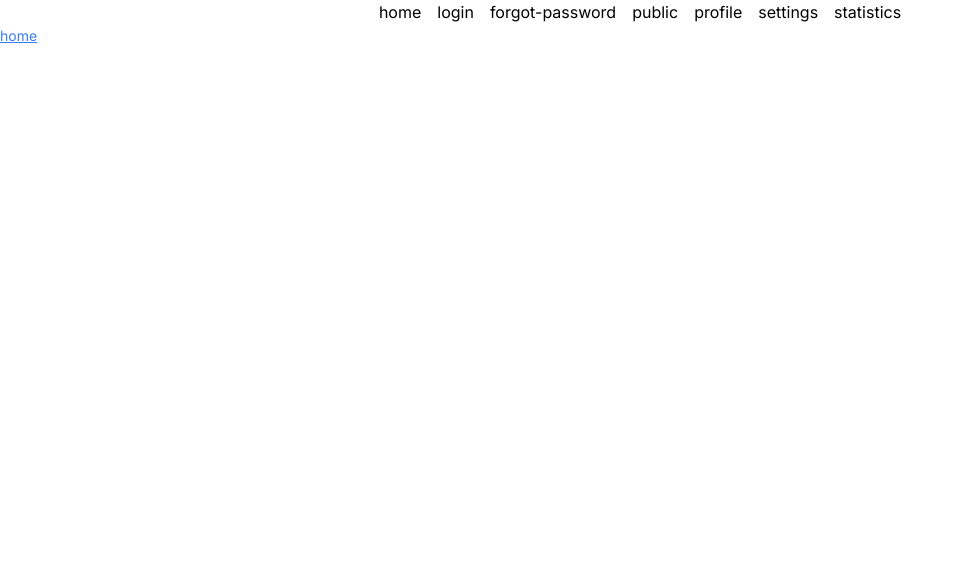
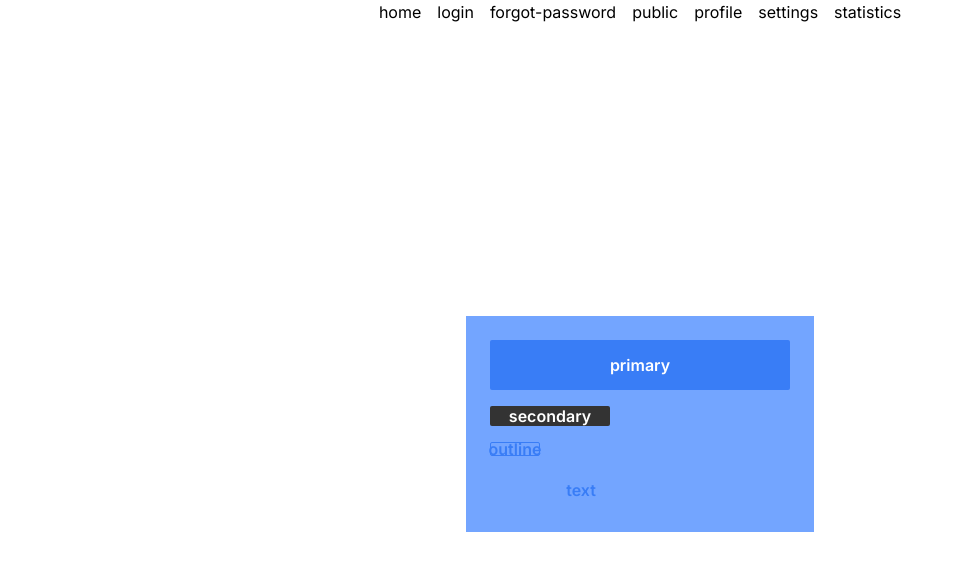
Before and after one commit to instaitincubator/instagram, a Next.js app: page / in a window 1280 px wide. Shown: the top 570 px of the page, without its empty margins (0-964 px from the left). Built offline with nearby package versions, Linux system fonts and the light colour scheme.

Commit message:
KAN-9 init: feat: add button component

```diff
--- a/src/pages/index.tsx
+++ b/src/pages/index.tsx
@@ -1,10 +1,28 @@
 import { Inter } from 'next/font/google'
 import { getLayout } from 'src/app/layouts/mainLayout/Layout'
+import Button from 'src/shared/ui/Button'
 
 const inter = Inter({ subsets: ['latin'] })
 
 export default function Home() {
-  return <div className="text-regular-link">home</div>
+  return (
+    <div className="flex items-center justify-center h-screen">
+      <div className="flex flex-col gap-4 bg-accent-100 p-6">
+        <Button size="xxl" type="button" variant="primary">
+          primary
+        </Button>
+        <Button type="button" variant="secondary">
+          secondary
+        </Button>
+        <Button size="m" type="button" variant="outline">
+          outline
+        </Button>
+        <Button size="xl" type="button" variant="text">
+          text
+        </Button>
+      </div>
+    </div>
+  )
 }
 
 Home.getLayout = getLayout
--- a/src/shared/ui/Button.tsx
+++ b/src/shared/ui/Button.tsx
@@ -0,0 +1,72 @@
+import {
+  ComponentPropsWithoutRef,
+  ElementRef,
+  ElementType,
+  ForwardedRef,
+  ReactElement,
+  forwardRef,
+} from 'react'
+
+import clsx from 'clsx'
+
+import styles from './styles.module.css'
+
+export type ButtonVariant = 'outline' | 'primary' | 'secondary' | 'text'
+export type ButtonSize = 'l' | 'm' | 's' | 'xl' | 'xxl'
+
+type InferType<T> = T extends ElementType<infer U> ? U : never
+
+export type ButtonProps<T extends ElementType = 'button'> = {
+  as?: T
+  fullWidth?: boolean
+  size?: ButtonSize
+  variant?: ButtonVariant
+} & ComponentPropsWithoutRef<T>
+
+const Button = forwardRef(
+  <T extends ElementType = 'button'>(props: ButtonProps<T>, ref: ForwardedRef<InferType<T>>) => {
+    const {
+      as: Component = 'button',
+      children,
+      className,
+      fullWidth = false,
+      size = 'l',
+      variant = 'primary',
+      ...rest
+    } = props
+
+    const variantClasses = {
+      outline: styles['btn-outline'],
+      primary: styles['btn-primary'],
+      secondary: styles['btn-secondary'],
+      text: styles['btn-text'],
+    }
+    const btnSizes = {
+      l: styles['btn-l'],
+      m: styles['btn-m'],
+      s: styles['btn-s'],
+      xl: styles['btn-xl'],
+      xxl: styles['btn-xxl'],
+    }
+    const classNames = clsx(
+      styles.btn,
+      variantClasses[variant],
+      btnSizes[size],
+      fullWidth && styles['btn-full-width'],
+      className,
+      Component === 'a' && 'no-underline'
+    )
+
+    return (
+      <Component className={classNames} ref={ref} {...rest}>
+        {children}
+      </Component>
+    )
+  }
+)
+
+export default Button as <T extends ElementType = 'button'>(
+  props: {
+    ref?: ForwardedRef<ElementRef<T>>
+  } & ButtonProps<T>
+) => ReactElement
--- a/src/shared/ui/styles.module.css
+++ b/src/shared/ui/styles.module.css
@@ -0,0 +1,109 @@
+.btn {
+  @apply flex justify-center items-center relative no-underline box-border rounded-[2px] py-[6px] px-[24px] text-h3;
+}
+
+.btn-full-width {
+  width: 100%;
+}
+
+/* Варианты кнопок */
+.btn-primary {
+  @apply bg-accent-500 text-light-100;
+}
+
+.btn-secondary {
+  @apply bg-dark-300 text-light-100;
+}
+
+.btn-outline {
+  @apply border border-accent-500 text-accent-500;
+}
+
+.btn-text {
+  @apply text-accent-500 w-[100px] h-[36px] text-h3;
+}
+
+/* Состояния кнопок */
+.btn-primary:hover {
+  @apply bg-accent-100;
+}
+
+.btn-primary:focus {
+  @apply bg-accent-500 border-2 border-accent-700 box-border;
+}
+
+.btn-primary:active {
+  @apply bg-accent-700;
+}
+
+.btn-primary:disabled {
+  @apply bg-accent-900;
+}
+
+.btn-secondary:hover {
+  @apply bg-dark-100;
+}
+
+.btn-secondary:focus {
+  @apply bg-dark-300 border border-accent-300;
+}
+
+.btn-secondary:active {
+  @apply bg-dark-500;
+}
+
+.btn-secondary:disabled {
+  @apply bg-dark-500;
+}
+
+.btn-outline:hover {
+  @apply border border-accent-100;
+}
+
+.btn-outline:focus {
+  @apply border-2 border-accent-700;
+}
+
+.btn-outline:active {
+  @apply border-accent-700;
+}
+
+.btn-outline:disabled {
+  @apply border border-accent-900;
+}
+
+.btn-text:hover {
+  @apply text-accent-100;
+}
+
+.btn-text:focus {
+  @apply border-2 border-accent-700 text-accent-500;
+}
+
+.btn-text:active {
+  @apply text-accent-700;
+}
+
+.btn-text:disabled {
+  @apply border border-accent-900 text-accent-900;
+}
+
+.btn-l {
+  @apply w-[120px] h-[20px];
+}
+
+.btn-m {
+  @apply w-[50px] h-[5px];
+}
+
+.btn-s {
+  @apply w-[182px] h-[36px];
+}
+
+.btn-xl {
+  @apply w-[182px] h-[36px];
+}
+
+.btn-xxl {
+  @apply w-[300px] h-[50px];
+}
```
Also changed, not shown: 1 other file (tests, documents, lock files or other folders).
